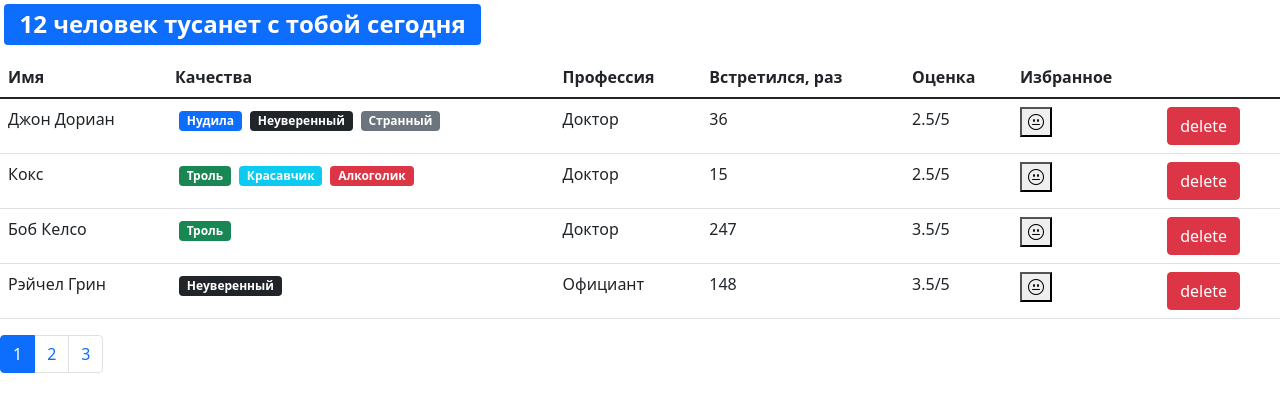
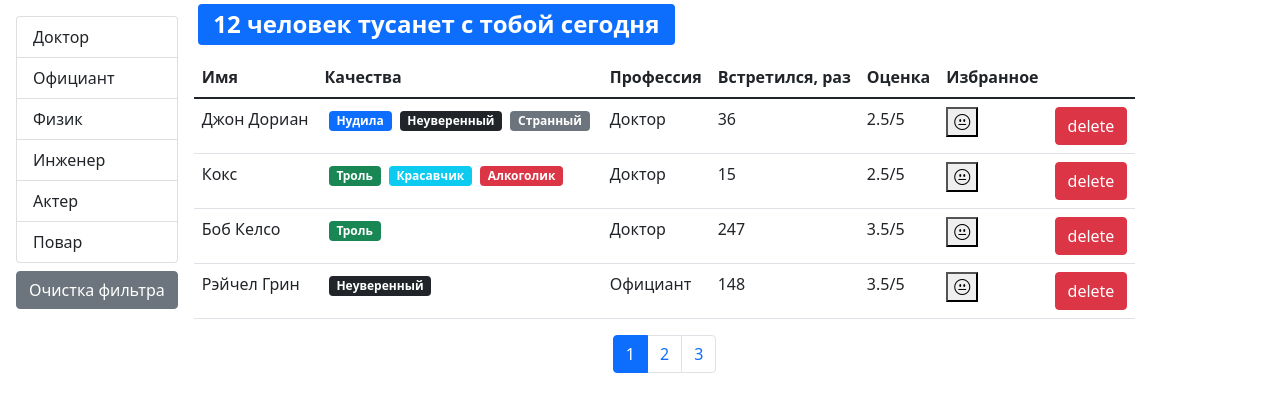
Before and after one commit to perezeginamv/fast-company, a React (Create React App) app: page / in a window 1280 px wide. Shown: the top 412 px of the page. Built offline with nearby package versions, Linux system fonts and the light colour scheme.

Commit message:
Filtering added, code refactoring done

```diff
--- a/src/App.js
+++ b/src/App.js
@@ -1,6 +1,6 @@
 import React, { useState } from "react";
 import Users from "./components/users";
-import SearchStatus from "./components/searchStatus";
+
 import api from "./api";
 
 function App() {
@@ -22,7 +22,6 @@
 
     return (
         <>
-            <SearchStatus length={users.length} />
             <Users
                 users={users}
                 onDelete={handleDelete}
--- /dev/null
+++ b/src/api/fake.api/professions.api.js
@@ -0,0 +1,19 @@
+export const professions = {
+    doctor: { _id: "67rdca3eeb7f6fgeed471818", name: "Доктор" },
+    waiter: { _id: "67rdca3eeb7f6fgeed471820", name: "Официант" },
+    physics: { _id: "67rdca3eeb7f6fgeed471814", name: "Физик" },
+    engineer: { _id: "67rdca3eeb7f6fgeed471822", name: "Инженер" },
+    actor: { _id: "67rdca3eeb7f6fgeed471824", name: "Актер" },
+    cook: { _id: "67rdca3eeb7f6fgeed471829", name: "Повар" }
+};
+
+const fetchAll = () =>
+    new Promise((resolve) => {
+        window.setTimeout(function () {
+            resolve(professions);
+        }, 2000);
+    });
+
+export default {
+    fetchAll
+};
--- a/src/api/fake.api/user.api.js
+++ b/src/api/fake.api/user.api.js
@@ -1,11 +1,4 @@
-const professions = {
-    doctor: { _id: "67rdca3eeb7f6fgeed471818", name: "Доктор" },
-    waiter: { _id: "67rdca3eeb7f6fgeed471820", name: "Официант" },
-    physics: { _id: "67rdca3eeb7f6fgeed471814", name: "Физик" },
-    engineer: { _id: "67rdca3eeb7f6fgeed471822", name: "Инженер" },
-    actor: { _id: "67rdca3eeb7f6fgeed471824", name: "Актер" },
-    cook: { _id: "67rdca3eeb7f6fgeed471829", name: "Повар" }
-};
+import { professions } from "./professions.api";
 const qualities = {
     tedious: {
         _id: "67rdca3eeb7f6fgeed471198",
--- a/src/api/index.js
+++ b/src/api/index.js
@@ -1,5 +1,8 @@
 import * as users from "./fake.api/user.api";
+import professions from "./fake.api/professions.api";
+
 const API = {
-    users
+    users,
+    professions
 };
 export default API;
--- /dev/null
+++ b/src/components/groupList.jsx
@@ -0,0 +1,37 @@
+import React from "react";
+import PropTypes from "prop-types";
+
+const GroupList = ({
+    items,
+    valueProperty,
+    contentProperty,
+    onItemSelect,
+    selectedItem
+}) => {
+    return (
+        <ul className="list-group">
+            {Object.keys(items).map((item) => (
+                <li
+                    key={items[item][valueProperty]}
+                    className={
+                        "list-group-item" +
+                        (items[item] === selectedItem ? " active" : "")
+                    }
+                    onClick={() => onItemSelect(items[item])}
+                >
+                    {items[item][contentProperty]}
+                </li>
+            ))}
+        </ul>
+    );
+};
+
+GroupList.propTypes = {
+    items: PropTypes.object.isRequired,
+    valueProperty: PropTypes.string.isRequired,
+    contentProperty: PropTypes.string.isRequired,
+    onItemSelect: PropTypes.func,
+    selectedItem: PropTypes.object
+};
+
+export default GroupList;
--- a/src/components/users.jsx
+++ b/src/components/users.jsx
@@ -1,20 +1,60 @@
 import PropTypes from "prop-types";
-import { useState, React } from "react";
+import React, { useState, useEffect } from "react";
 import Pagination from "./pagination";
 import User from "./user";
 import { paginate } from "../utils/paginate";
+import GroupList from "./groupList";
+import api from "../api";
+import SearchStatus from "./searchStatus";
 
 const Users = ({ users, ...rest }) => {
-    const count = users.length;
     const pageSize = 4;
+
     const [currentPage, setCurrentPage] = useState(1);
+    const [professions, setProfession] = useState();
+    const [selectedProf, setSelectedProf] = useState();
     const handlePageChange = (pageIndex) => {
         setCurrentPage(pageIndex);
     };
-    const userGrop = paginate(users, currentPage, pageSize);
+    useEffect(() => {
+        setCurrentPage(1);
+    }, [selectedProf]);
 
+    useEffect(() => {
+        api.professions.fetchAll().then((date) => setProfession(date));
+    }, []);
+    const handleProfessionSelect = (item) => {
+        setSelectedProf(item);
+    };
+    const filteredUsers = selectedProf
+        ? users.filter((user) => user.profession === selectedProf)
+        : users;
+    const count = filteredUsers.length;
+    const userGrop = paginate(filteredUsers, currentPage, pageSize);
+
+    const clearFilter = () => {
+        setSelectedProf();
+    };
     return (
-        <>
+        <div className="d-flex">
+            {professions && (
+                <div className="d-flex flex-column flex-shrink-0 p-3">
+                    <GroupList
+                        selectedItem={selectedProf}
+                        items={professions}
+                        onItemSelect={handleProfessionSelect}
+                    />
+                    <button
+                        onClick={clearFilter}
+                        className="btn btn-secondary mt-2"
+                    >
+                        {" "}
+                        Очистка фильтра
+                    </button>
+                </div>
+            )}
+            <div className="d-flex flex-column">
+                <SearchStatus length={count} />
                 {count > 0 && (
                     <table className="table">
                         <thead>
@@ -35,16 +75,22 @@
                         </tbody>
                     </table>
                 )}
+                <div className="d-flex justify-content-center">
                     <Pagination
                         itemsCount={count}
                         pageSize={pageSize}
                         currentPage={currentPage}
                         onPageChange={handlePageChange}
                     />
-        </>
+                </div>
+            </div>
+        </div>
     );
 };
-
+GroupList.defaultProps = {
+    valueProperty: "_id",
+    contentProperty: "name"
+};
 Users.propTypes = {
     users: PropTypes.array
 };
```
Also changed, not shown: .eslintrc.js. Lines whose indentation alone changed are shown as unchanged.
